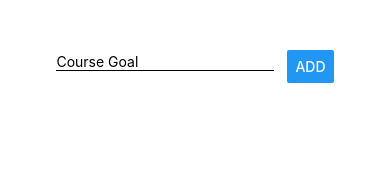
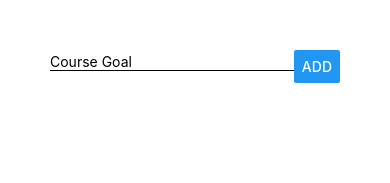
Before and after one commit to TheRitual/Learn-React-Native, a React Native app: screen / in a window 390 px wide. Shown: the top 183 px of the page. Built offline with nearby package versions, Linux system fonts and the light colour scheme.

Commit message:
moved component and styles to separated files

```diff
--- a/App.js
+++ b/App.js
@@ -1,21 +1,9 @@
-import { StatusBar } from 'expo-status-bar';
-import React, { useState } from 'react';
-import { StyleSheet, Text, View, Button, TextInput } from 'react-native';
+import React from 'react';
+import Main from './Main';
 
 export default function App() {
-  const [buttonText, setButtonText] = useState("Who do I love?");
 
   return (
-    <View style={{ padding: 50 }}>
-      <View style={{ flexDirection: 'row', justifyContent: 'space-around', alignItems: "center" }}>
-        <TextInput placeholder="Course Goal" style={{ borderBottomColor: "#000", borderBottomWidth: 1, marginBottom: 10, color: "#000" }} />
-        <Button title="ADD" />
-      </View>
-      <View></View>
-    </View>
+    <Main />
   );
 }
-
-const styles = StyleSheet.create({
-
-});
--- /dev/null
+++ b/Main/index.js
@@ -0,0 +1,21 @@
+import { StatusBar } from 'expo-status-bar';
+import React, { useState } from 'react';
+import { Button, TextInput, View } from 'react-native';
+import styles from "./styles";
+
+const Main = () => {
+    const [buttonText, setButtonText] = useState("Who do I love?");
+
+    return (
+        <View style={styles.screen}>
+            <View style={styles.topPanel}>
+                <TextInput placeholder="Course Goal" style={styles.textInput} />
+                <Button title="ADD" style={styles.button} />
+            </View>
+            <View></View>
+            <StatusBar />
+        </View>
+    );
+}
+
+export default Main;
--- /dev/null
+++ b/Main/styles.js
@@ -0,0 +1,25 @@
+import { StyleSheet } from 'react-native';
+
+const styles = StyleSheet.create({
+    screen: {
+        padding: 50,
+    },
+    topPanel: {
+        flexDirection: 'row',
+        justifyContent: 'space-between',
+        alignItems: "center",
+    },
+    textInput: {
+        borderBottomColor: "#000",
+        borderBottomWidth: 1,
+        marginBottom: 10,
+        color: "#000",
+        flex: 2,
+    },
+    button: {
+        flex: 1,
+        margin: 3,
+    }
+});
+
+export default styles;
```
